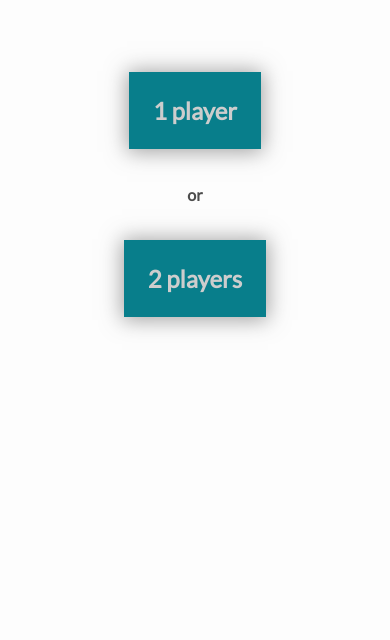
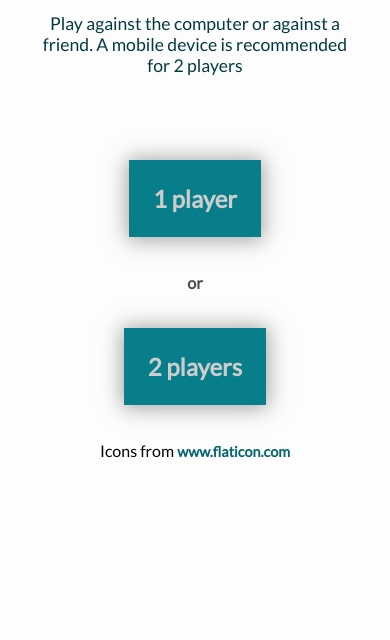
Before and after one commit to julio22b/battleship, a plain HTML site: page index.html in a window 390 px wide. Shown: the part 288-928 px from the top of the page. Before the commit the page ends 844 px from the top, so only its background shows below. Drawn offline with Linux system fonts and the light colour scheme; a web font is replaced by a local one.

Commit message:
added footer and intro

```diff
--- a/index.html
+++ b/index.html
@@ -24,9 +24,21 @@
         </div>
         <div class="start-screen">
             <h1>Battleship</h1>
-            <button class="one-player">1 player</button>
-            <span>or</span>
-            <button class="two-players">2 players</button>
+            <p class="intro">
+                Play against the computer or against a friend. A mobile device is recommended for 2
+                players
+            </p>
+            <div>
+                <button class="one-player">1 player</button>
+                <span>or</span>
+                <button class="two-players">2 players</button>
+            </div>
+            <footer>
+                <p>
+                    Icons from
+                    <a href="https://www.flaticon.com" target="_blank">www.flaticon.com</a>
+                </p>
+            </footer>
         </div>
         <div class="main-screen">
             <div class="boards">
--- a/style.css
+++ b/style.css
@@ -57,6 +57,28 @@ body {
     color: #272727d2;
 }
 
+.start-screen .intro {
+    margin: 0 auto;
+    font-size: 1.5rem;
+    color: #033a41;
+    text-align: center;
+    width: 40%;
+}
+
+.start-screen div {
+    width: 100%;
+    display: flex;
+    justify-content: center;
+    align-items: center;
+}
+
+.start-screen footer a {
+    text-decoration: none;
+    color: #046570;
+    font-size: 0.9em;
+    font-weight: bold;
+}
+
 .hide {
     animation: disappear linear 250ms;
     animation-fill-mode: forwards;
@@ -76,17 +98,28 @@ body {
 @media screen and (max-width: 720px) {
     .start-screen {
         flex-direction: column;
+        height: 110vh;
     }
 
     .start-screen h1 {
         font-size: 3.5em;
-        margin-bottom: 1em;
+        margin: 0.5em 0;
     }
 
     .start-screen button {
         padding: 1em;
         margin: 1.5em;
         font-size: 1.5em;
+    }
+
+    .start-screen .intro {
+        font-size: 1.1rem;
+        width: 80%;
+    }
+
+    .start-screen div {
+        margin-top: 3em;
+        flex-direction: column;
     }
 }
 
```
